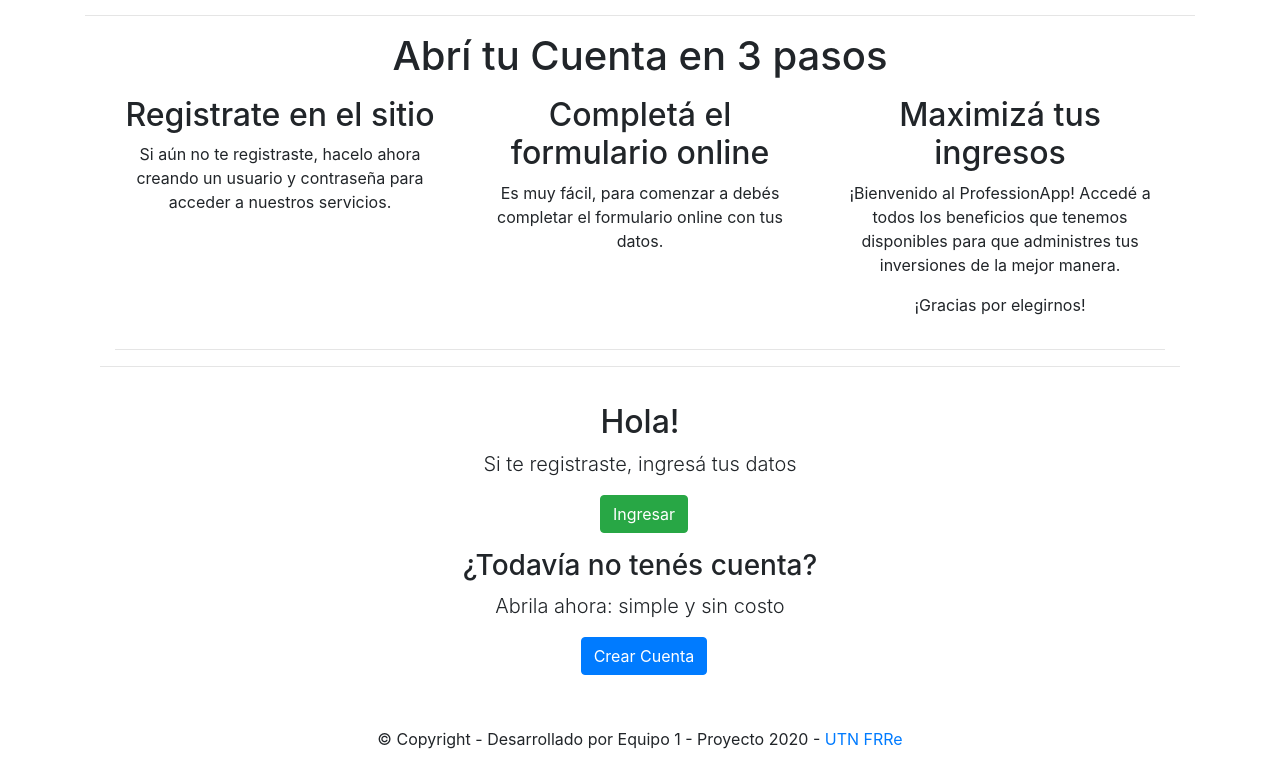
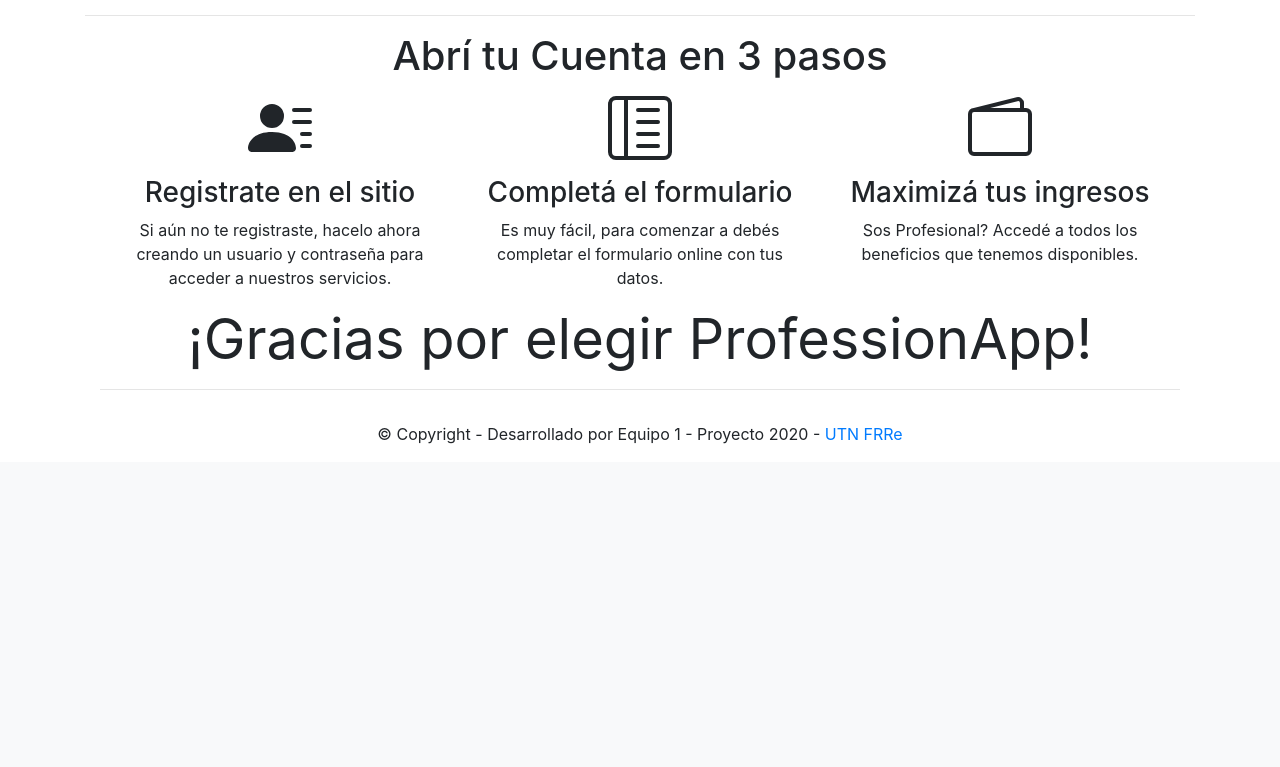
Before and after one commit to rodricerdan09/professionApp-BE, a Django app: page / in a window 1280 px wide. Shown: the part 1677-2444 px from the top of the page. After the commit the page ends 2121 px from the top, so only its background shows below. Run offline with Django 3.2, Linux system fonts and the light colour scheme; data comes from the database, SQL or seed files in the repository; some libraries are stand-ins or nearby versions.

Commit message:
martes antes de la exposicion

```diff
--- a/accounts/templates/accounts/user_detail.html
+++ b/accounts/templates/accounts/user_detail.html
@@ -11,9 +11,9 @@
     <h5 class="card-title">Mis datos</h5>
 
       <ul class="list-group">
+          <li class="list-group-item"><strong>Usuario:</strong> {{ object.username }}</li>
           <li class="list-group-item"><strong>Apellido/s:</strong> {{ object.last_name | title }}</li>
           <li class="list-group-item"><strong>Nombre/s:</strong> {{ object.first_name | title}}</li>
-          <li class="list-group-item"><strong>Usuario:</strong> {{ object.username }}</li>
           <li class="list-group-item"><strong>Email:</strong> {{ object.email }}</li>
           <li class="list-group-item"><strong>Miembro desde:</strong> {{ object.date_joined | date:" N Y" }}</li>
           <li class="list-group-item"><strong>Ultima conexion:</strong> {{ object.last_login | timesince }}</li>
--- a/templates/home.html
+++ b/templates/home.html
@@ -1,5 +1,6 @@
 <!-- templates/home.html -->
 {% extends 'base.html' %}
+{% load static %}
 
 {% block title %}Home{% endblock title %}
 
@@ -49,29 +50,34 @@
   </ol>
   <div class="carousel-inner">
     <div class="carousel-item active">
-      <img src="http://drive.google.com/uc?export=view&id=19_G2A4CktJ3tdGH6zriAyqNmPCV7P4Yz" class="d-block w-100" alt="...">
+      <img src="{% static 'images/logohome2.png' %}" class="d-block w-100" alt="...">
+<!--      <img src="http://drive.google.com/uc?export=view&id=19_G2A4CktJ3tdGH6zriAyqNmPCV7P4Yz" class="d-block w-100" alt="...">-->
 <!--      <img src="https://www.picserver.org/images/highway/phrases/100-free.jpg" class="d-block w-100" alt="...">-->
       <div class="carousel-caption d-none d-md-block">
-        <h5>100% Gratis</h5>
-        <p class="font-weight-bold">Un Servicio realmente GRATIS: Sin costos ocultos!!</p>
+        <h5>Estas buscando un Profesional?</h5>
+        <p class="font-bold">En ProfessionApp estamos para ayudarte!</p>
       </div>
     </div>
 
     <div class="carousel-item">
-      <img src="http://drive.google.com/uc?export=view&id=1JCXgM-i1-l5yFOGMu1ZfvTKyTZ8cv5Y-" class="img-fluid" alt="...">
+        <img src="http://drive.google.com/uc?export=view&id=19_G2A4CktJ3tdGH6zriAyqNmPCV7P4Yz" class="img-fluid" alt="...">
+<!--      <img src="http://drive.google.com/uc?export=view&id=1JCXgM-i1-l5yFOGMu1ZfvTKyTZ8cv5Y-" class="img-fluid" alt="...">-->
 <!--      <img src="https://i.pinimg.com/736x/cf/03/da/cf03daabe3b377987013a4994efe500a.jpg" class="img-fluid" alt="...">-->
       <div class="carousel-caption d-none d-md-block">
-        <h5>Hacete conocer!</h5>
-          <p class="font-weight-bold">Mostrale al mundo quien sos como Profesional!</p>
+        <h5>100% Gratis!</h5>
+          <p class="font-bold">Un Servicio realmente GRATIS: Sin costos ocultos!!</p>
+
       </div>
     </div>
 
       <div class="carousel-item">
-        <img src="http://drive.google.com/uc?export=view&id=18SItFUaneJPzo360jAZ6kwBQpgGbGlht" class="img-fluid" alt="...">
+          <img src="http://drive.google.com/uc?export=view&id=1JCXgM-i1-l5yFOGMu1ZfvTKyTZ8cv5Y-" class="img-fluid" alt="...">
+<!--        <img src="http://drive.google.com/uc?export=view&id=18SItFUaneJPzo360jAZ6kwBQpgGbGlht" class="img-fluid" alt="...">-->
 <!--      <img src="https://image.shutterstock.com/image-photo/collage-portraits-ethnically-diverse-mixed-600w-725291137.jpg" class="d-block w-100" alt="...">-->
       <div class="carousel-caption d-none d-md-block">
         <h5>Estas buscando un servicio profesional ?</h5>
-          <p class="font-weight-bold">Nuestro equipo está para ayudarte</p>
+          <p class="font-weight-bold">Mostrale al mundo quien sos como Profesional!</p>
+<!--          <p class="font-weight-bold">Nuestro equipo está para ayudarte</p>-->
       </div>
     </div>
   </div>
@@ -100,7 +106,7 @@
                     <div class="bloque-opere">
                         <h2>Trabaja desde cualquier lugar</h2>
                         <span>
-                            Ingresá desde cualquier dispositivo y realizá búsquedas en toda la región. Nuestra plataforma garantiza una rápida y correcta visualización de todos aquellos datos importantes para que tomes la mejor decisión al instante. También podrás ver el estado de tu portafolio , las cotizaciones de los activos en general y de tus títulos favoritos.
+                            Ingresá desde cualquier dispositivo y realizá búsquedas en toda la región. Nuestra plataforma garantiza una rápida y correcta visualización de todos aquellos datos importantes para que tomes la mejor decisión al instante.
                         </span>
                     </div>
 
@@ -140,7 +146,6 @@
 
     {% include 'includes/home-containers.html' %}
     <hr>
-    {% include 'includes/register-login.html' %}
   </div>
 
 </div>
--- a/templates/includes/home-containers.html
+++ b/templates/includes/home-containers.html
@@ -1,25 +1,33 @@
- <div class="container">
+<div class="container">
 <center>
-    <!-- Example row of columns -->
     <div class="row">
       <div class="col-md-4">
-        <h2>Registrate en el sitio</h2>
+          <p>
+        <svg width="4em" height="4em" viewBox="0 0 16 16" class="bi bi-person-lines-fill" fill="currentColor" xmlns="http://www.w3.org/2000/svg">
+          <path fill-rule="evenodd" d="M1 14s-1 0-1-1 1-4 6-4 6 3 6 4-1 1-1 1H1zm5-6a3 3 0 1 0 0-6 3 3 0 0 0 0 6zm7 1.5a.5.5 0 0 1 .5-.5h2a.5.5 0 0 1 0 1h-2a.5.5 0 0 1-.5-.5zm-2-3a.5.5 0 0 1 .5-.5h4a.5.5 0 0 1 0 1h-4a.5.5 0 0 1-.5-.5zm0-3a.5.5 0 0 1 .5-.5h4a.5.5 0 0 1 0 1h-4a.5.5 0 0 1-.5-.5zm2 9a.5.5 0 0 1 .5-.5h2a.5.5 0 0 1 0 1h-2a.5.5 0 0 1-.5-.5z"/>
+        </svg></p>
+          <h3>Registrate en el sitio</h3>
         <p>Si aún no te registraste, hacelo ahora creando un usuario y contraseña para acceder a nuestros servicios.</p>
 
       </div>
       <div class="col-md-4">
-        <h2>Completá el formulario online</h2>
+      <p><svg width="4em" height="4em" viewBox="0 0 16 16" class="bi bi-layout-text-sidebar-reverse" fill="currentColor" xmlns="http://www.w3.org/2000/svg">
+        <path fill-rule="evenodd" d="M2 1h12a1 1 0 0 1 1 1v12a1 1 0 0 1-1 1H2a1 1 0 0 1-1-1V2a1 1 0 0 1 1-1zm12-1a2 2 0 0 1 2 2v12a2 2 0 0 1-2 2H2a2 2 0 0 1-2-2V2a2 2 0 0 1 2-2h12z"/>
+        <path fill-rule="evenodd" d="M5 15V1H4v14h1zm8-11.5a.5.5 0 0 0-.5-.5h-5a.5.5 0 0 0 0 1h5a.5.5 0 0 0 .5-.5zm0 3a.5.5 0 0 0-.5-.5h-5a.5.5 0 0 0 0 1h5a.5.5 0 0 0 .5-.5zm0 3a.5.5 0 0 0-.5-.5h-5a.5.5 0 0 0 0 1h5a.5.5 0 0 0 .5-.5zm0 3a.5.5 0 0 0-.5-.5h-5a.5.5 0 0 0 0 1h5a.5.5 0 0 0 .5-.5z"/>
+      </svg></p>
+        <h3>Completá el formulario</h3>
         <p>Es muy fácil, para comenzar a debés completar el formulario online con tus datos.</p>
 
       </div>
       <div class="col-md-4">
-        <h2>Maximizá tus ingresos</h2>
-          <p>¡Bienvenido al ProfessionApp! Accedé a todos los beneficios que tenemos disponibles para que administres tus inversiones de la mejor manera.</p>
-        <p>¡Gracias por elegirnos!</p>
+        <p><svg width="4em" height="4em" viewBox="0 0 16 16" class="bi bi-wallet2" fill="currentColor" xmlns="http://www.w3.org/2000/svg">
+            <path fill-rule="evenodd" d="M12.136.326A1.5 1.5 0 0 1 14 1.78V3h.5A1.5 1.5 0 0 1 16 4.5v9a1.5 1.5 0 0 1-1.5 1.5h-13A1.5 1.5 0 0 1 0 13.5v-9a1.5 1.5 0 0 1 1.432-1.499L12.136.326zM5.562 3H13V1.78a.5.5 0 0 0-.621-.484L5.562 3zM1.5 4a.5.5 0 0 0-.5.5v9a.5.5 0 0 0 .5.5h13a.5.5 0 0 0 .5-.5v-9a.5.5 0 0 0-.5-.5h-13z"/>
+        </svg></p>
 
+        <h3>Maximizá tus ingresos</h3>
+          <p>Sos Profesional? Accedé a todos los beneficios que tenemos disponibles.</p>
       </div>
     </div>
-
-    <hr>
+    <h1 class="display-4"><strong>¡Gracias por elegir ProfessionApp!</strong></h1>
 </center>
-  </div> <!-- /container -->
+</div>
--- a/templates/includes/navbar.html
+++ b/templates/includes/navbar.html
@@ -1,7 +1,9 @@
+{% load static %}
  <nav class="navbar navbar-expand-md navbar-dark bg-dark">
  <div class="container">
         <a class="navbar-brand mb-0 h1" href="{% url 'home' %}">
-            <img src="https://seeklogo.com/images/R/raspberry-pi-logo-8240ABBDFE-seeklogo.com.png" width="30" height="30" class="d-inline-block align-top" alt="">ProfessionaApp
+<!--            <img src="https://seeklogo.com/images/R/raspberry-pi-logo-8240ABBDFE-seeklogo.com.png" width="30" height="30" class="d-inline-block align-top" alt="">ProfessionaApp-->
+            <img src= "{% static 'images/logo.png' %}" width="30" height="30" class="d-inline-block align-top" alt="">ProfessionaApp
         </a>
         <button class="navbar-toggler" type="button" data-toggle="collapse" data-target="#navbarCollapse" aria-controls="navbarCollapse" aria-expanded="false" aria-label="Toggle navigation">
           <span class="navbar-toggler-icon"></span>
@@ -14,9 +16,9 @@
             <li class="nav-item">
               <a class="nav-link" href="{% url 'profesion-list' %}">Lista de Profesiones</a>
             </li>
-            <li class="nav-item">
-              <a class="nav-link disabled" href="#">Deshabilitado</a>
-            </li>
+<!--            <li class="nav-item">-->
+<!--              <a class="nav-link disabled" href="#">Deshabilitado</a>-->
+<!--            </li>-->
 
               <li class="nav-item dropdown">
                   <a class="nav-link dropdown-toggle" href="#" id="dropdown07" data-toggle="dropdown" aria-haspopup="true" aria-expanded="false">Ayuda</a>
```
